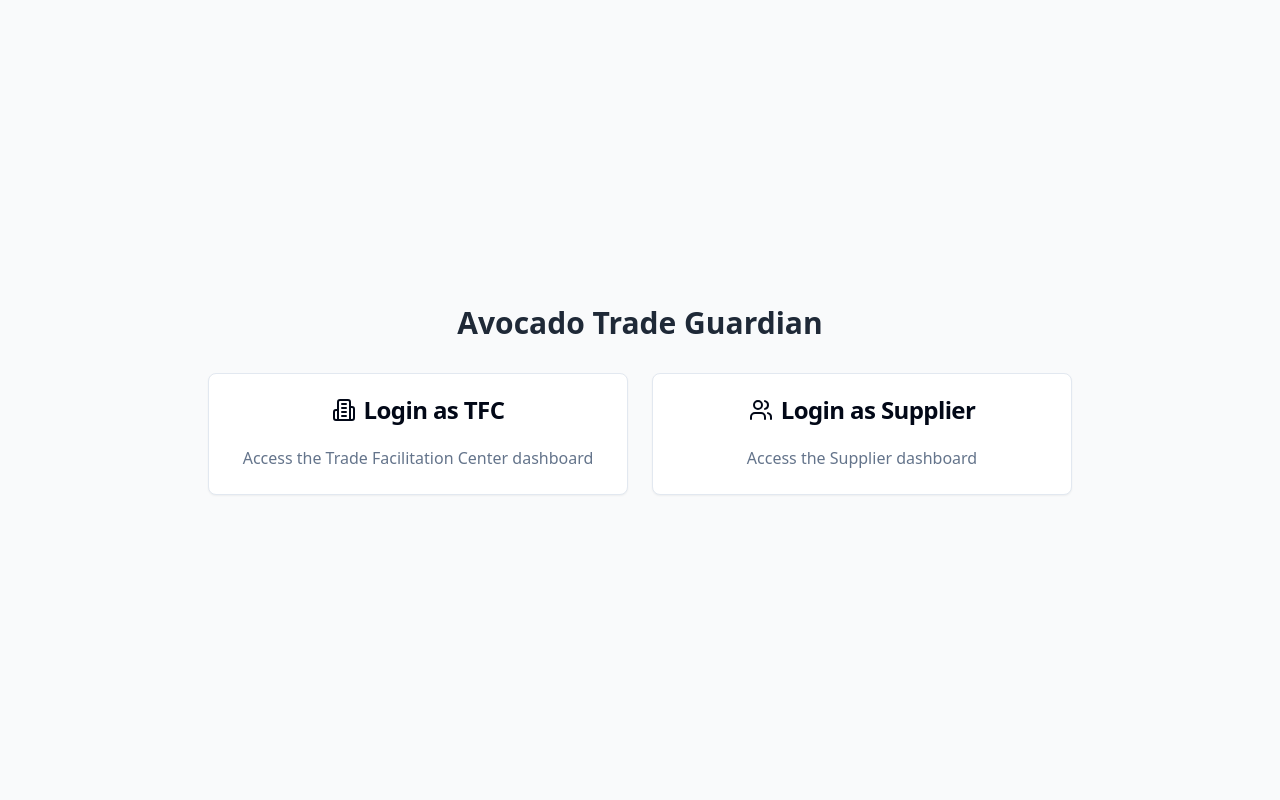
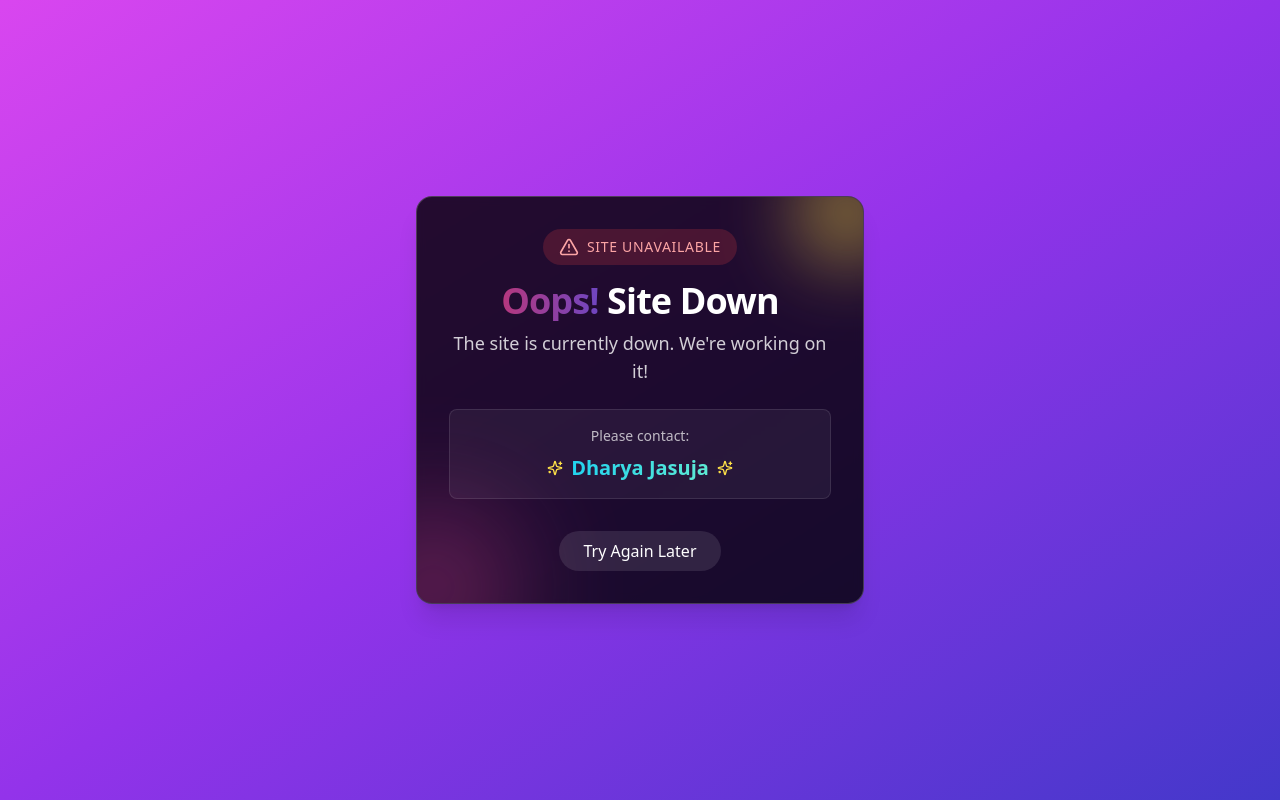
Before and after one commit to Dharya42/avocado-trade-guardian, a React (Vite) app: page / in a window 1280 px wide. Built offline with nearby package versions, Linux system fonts and the light colour scheme.

Commit message:
error occured

```diff
--- a/src/App.tsx
+++ b/src/App.tsx
@@ -26,8 +26,8 @@ const AppRoutes = () => {
       <Route path="/" element={<LoginSelection />} />
 
       {/* TFC Routes */}
-      <Route path="/tfc/*" element={
-        <RoleWrapper role="tfc">
+      <Route path="/dj/*" element={
+        <RoleWrapper role="dj">
           <Routes>
             <Route path="/" element={<Navigate to="trades" replace />} />
             <Route path="trades" element={<Trade />} />
@@ -44,8 +44,8 @@ const AppRoutes = () => {
       } />
 
       {/* Supplier Routes */}
-      <Route path="/supplier/*" element={
-        <RoleWrapper role="supplier">
+      <Route path="/dx/*" element={
+        <RoleWrapper role="dx">
           <Routes>
             <Route path="/" element={<Navigate to="trades" replace />} />
             <Route path="trades" element={<Trade />} />
--- a/src/components/auth/LoginSelection.tsx
+++ b/src/components/auth/LoginSelection.tsx
@@ -1,54 +1,94 @@
 import { Card, CardContent, CardHeader, CardTitle } from "@/components/ui/card";
 import { useNavigate } from "react-router-dom";
 import { Building2, Users } from "lucide-react";
-
+import { AlertTriangle, Sparkles } from "lucide-react"
 export const LoginSelection = () => {
   const navigate = useNavigate();
 
+  // return (
+  //   <div className="min-h-screen flex items-center justify-center bg-gray-50">
+  //     <div className="max-w-4xl w-full px-4">
+  //       <h1 className="text-3xl font-bold text-center mb-8 text-gray-800">
+  //         Avocado Trade Guardian
+  //       </h1>
+  //       <div className="grid md:grid-cols-2 gap-6">
+  //         {/* TFC Card */}
+  //         <Card
+  //           className="cursor-pointer hover:shadow-lg transition-shadow"
+  //           onClick={() => navigate('/tfc')}
+  //         >
+  //           <CardHeader>
+  //             <CardTitle className="flex items-center justify-center space-x-2">
+  //               <Building2 className="h-6 w-6" />
+  //               <span>Login as TFC</span>
+  //             </CardTitle>
+  //           </CardHeader>
+  //           <CardContent>
+  //             <p className="text-center text-muted-foreground">
+  //               Access the Trade Facilitation Center dashboard
+  //             </p>
+  //           </CardContent>
+  //         </Card>
+
+  //         {/* Supplier Card */}
+  //         <Card
+  //           className="cursor-pointer hover:shadow-lg transition-shadow"
+  //           onClick={() => navigate('/supplier')}
+  //         >
+  //           <CardHeader>
+  //             <CardTitle className="flex items-center justify-center space-x-2">
+  //               <Users className="h-6 w-6" />
+  //               <span>Login as Supplier</span>
+  //             </CardTitle>
+  //           </CardHeader>
+  //           <CardContent>
+  //             <p className="text-center text-muted-foreground">
+  //               Access the Supplier dashboard
+  //             </p>
+  //           </CardContent>
+  //         </Card>
+  //       </div>
+  //     </div>
+  //   </div>
+  // );
   return (
-    <div className="min-h-screen flex items-center justify-center bg-gray-50">
-      <div className="max-w-4xl w-full px-4">
-        <h1 className="text-3xl font-bold text-center mb-8 text-gray-800">
-          Avocado Trade Guardian
-        </h1>
-        <div className="grid md:grid-cols-2 gap-6">
-          {/* TFC Card */}
-          <Card
-            className="cursor-pointer hover:shadow-lg transition-shadow"
-            onClick={() => navigate('/tfc')}
-          >
-            <CardHeader>
-              <CardTitle className="flex items-center justify-center space-x-2">
-                <Building2 className="h-6 w-6" />
-                <span>Login as TFC</span>
-              </CardTitle>
-            </CardHeader>
-            <CardContent>
-              <p className="text-center text-muted-foreground">
-                Access the Trade Facilitation Center dashboard
-              </p>
-            </CardContent>
-          </Card>
+    <div className="flex min-h-screen items-center justify-center bg-gradient-to-br from-fuchsia-500 via-purple-600 to-indigo-700 p-4">
+      <div className="relative max-w-md overflow-hidden rounded-2xl border border-white/20 bg-black/80 p-8 shadow-xl backdrop-blur-sm">
+        <div className="absolute -right-8 -top-8 h-24 w-24 rounded-full bg-yellow-300 opacity-60 blur-2xl" />
+        <div className="absolute -bottom-12 -left-12 h-32 w-32 rounded-full bg-pink-500 opacity-60 blur-3xl" />
 
-          {/* Supplier Card */}
-          <Card
-            className="cursor-pointer hover:shadow-lg transition-shadow"
-            onClick={() => navigate('/supplier')}
-          >
-            <CardHeader>
-              <CardTitle className="flex items-center justify-center space-x-2">
-                <Users className="h-6 w-6" />
-                <span>Login as Supplier</span>
-              </CardTitle>
-            </CardHeader>
-            <CardContent>
-              <p className="text-center text-muted-foreground">
-                Access the Supplier dashboard
-              </p>
-            </CardContent>
-          </Card>
+        <div className="relative z-10 flex flex-col items-center text-center">
+          <div className="mb-4 flex items-center justify-center gap-2 rounded-full bg-red-500/20 px-4 py-2 text-red-300">
+            <AlertTriangle className="h-5 w-5" />
+            <span className="text-sm font-medium uppercase tracking-wider">Site Unavailable</span>
+          </div>
+
+          <h1 className="mb-2 text-4xl font-black tracking-tight text-white">
+            <span className="inline-block animate-pulse text-transparent bg-clip-text bg-gradient-to-r from-pink-500 to-violet-500">
+              Oops!
+            </span>{" "}
+            Site Down
+          </h1>
+
+          <p className="mb-6 text-lg text-white/80">The site is currently down. We're working on it!</p>
+
+          <div className="mb-8 w-full rounded-lg border border-white/10 bg-white/5 p-4">
+            <p className="text-sm text-white/70">Please contact:</p>
+            <div className="mt-2 flex items-center justify-center gap-2">
+              <Sparkles className="h-4 w-4 text-yellow-300" />
+              <span className="text-xl font-bold text-transparent bg-clip-text bg-gradient-to-r from-cyan-400 to-teal-300">
+                Dharya Jasuja
+              </span>
+              <Sparkles className="h-4 w-4 text-yellow-300" />
+            </div>
+          </div>
+
+          <button className="group relative overflow-hidden rounded-full bg-white/10 px-6 py-2 font-medium text-white transition-all hover:bg-white/20">
+            <span className="relative z-10">Try Again Later</span>
+            <span className="absolute inset-0 -z-10 translate-y-full bg-gradient-to-t from-teal-400 to-cyan-300 opacity-0 transition-all duration-300 group-hover:translate-y-0 group-hover:opacity-20"></span>
+          </button>
         </div>
       </div>
     </div>
-  );
+  )
 };
--- a/src/components/auth/RoleWrapper.tsx
+++ b/src/components/auth/RoleWrapper.tsx
@@ -1,5 +1,5 @@
 interface RoleWrapperProps {
-  role: 'tfc' | 'supplier';
+  role: 'dj' | 'dx';
   children: React.ReactNode;
 }
 
@@ -10,7 +10,7 @@ export const RoleWrapper = ({ role, children }: RoleWrapperProps) => {
         <div className="max-w-7xl mx-auto px-4 sm:px-6 lg:px-8">
           <div className="flex justify-between h-16 items-center">
             <h1 className="text-xl font-semibold">
-              Avocado Trace ({role === 'tfc' ? 'TFC' : 'Supplier'})
+              Avocado Trace ({role === 'dj' ? 'TFC' : 'Supplier'})
             </h1>
           </div>
         </div>
--- a/src/pages/tfc/Cockpit.tsx
+++ b/src/pages/tfc/Cockpit.tsx
@@ -1,4 +1,4 @@
-import React from 'react';
+
 import { Card } from '@/components/ui/card';
 import { Tabs, TabsContent, TabsList, TabsTrigger } from '@/components/ui/tabs';
 import {
```
